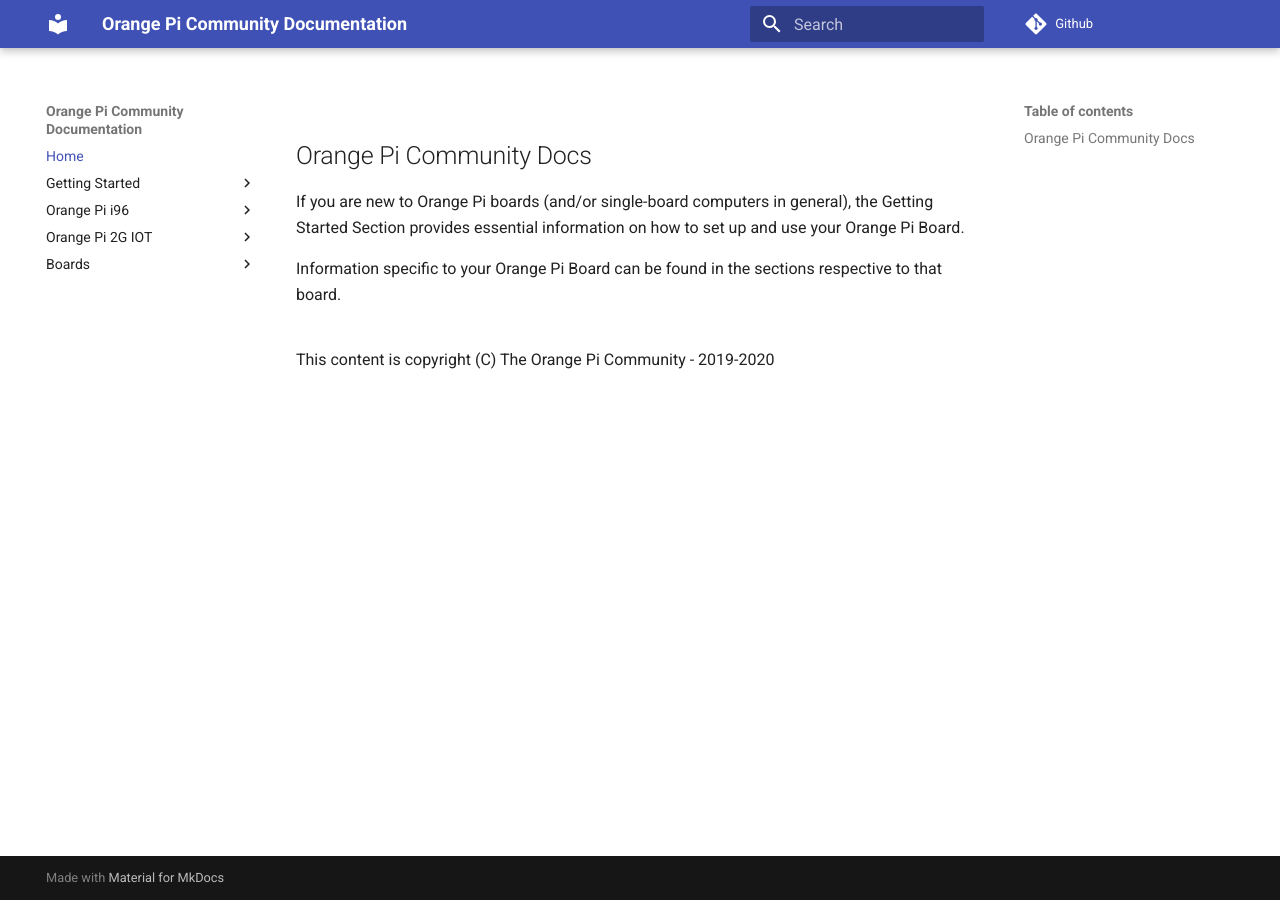
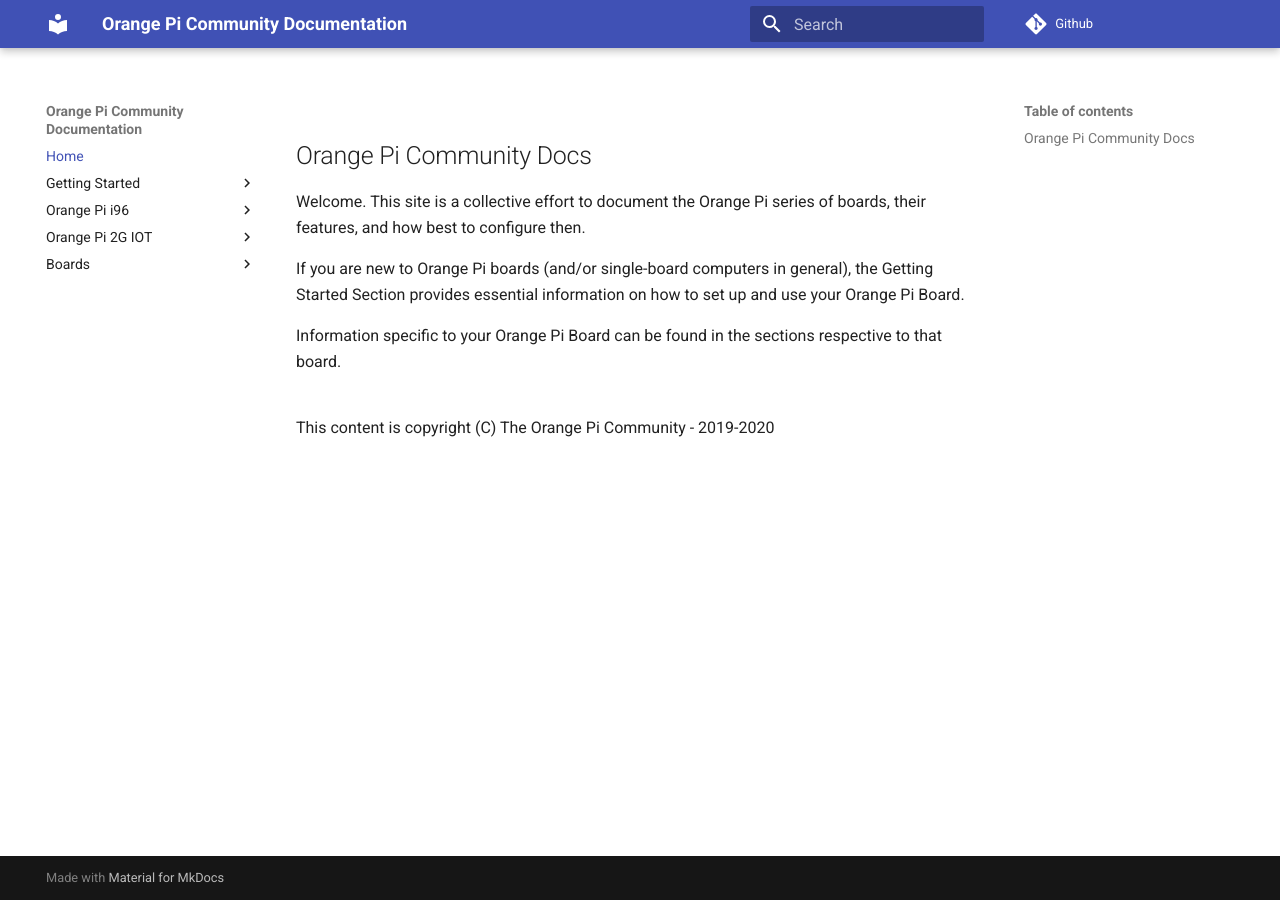
Before and after one commit to kprasadvnsi/documentation, an MkDocs documentation site: the page built from docs/index.md, in a window 1280 px wide. Built offline with MkDocs 1.6.1 and Material for MkDocs 9.7.7, drawn with Linux system fonts in a browser that asks for light colours; comment, search, counter and statistics services are not loaded; old or Windows-style settings are respelled for this version of MkDocs.

Commit message:
updated homepage text

```diff
--- a/docs/index.md
+++ b/docs/index.md
@@ -1,5 +1,5 @@
 ## Orange Pi Community Docs
-
+Welcome. This site is a collective effort to document the Orange Pi series of boards, their features, and how best to configure then.
 
 If you are new to Orange Pi boards (and/or single-board computers in general), the Getting Started Section provides essential information on how to set up and use your Orange Pi Board.
 
```
